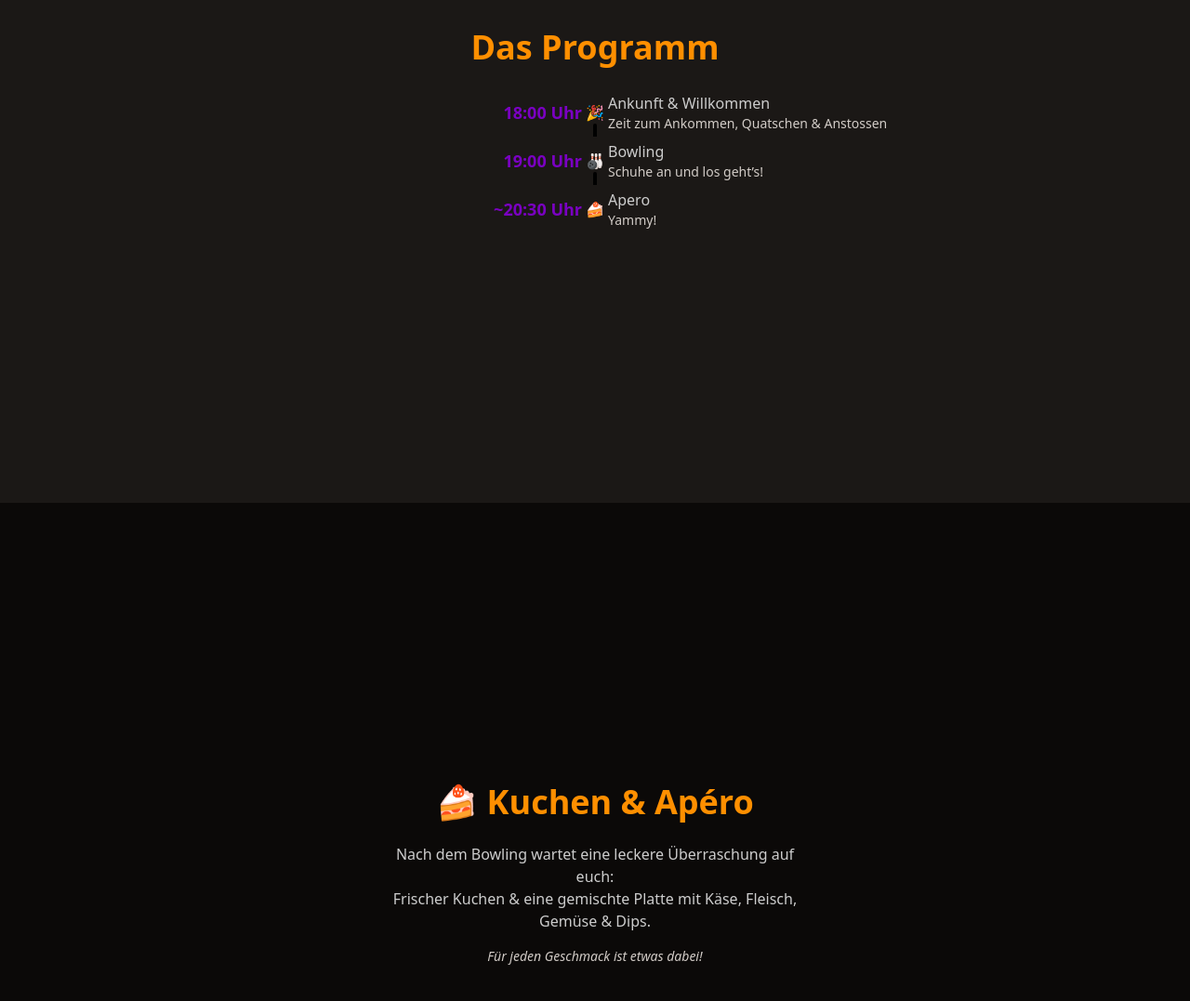
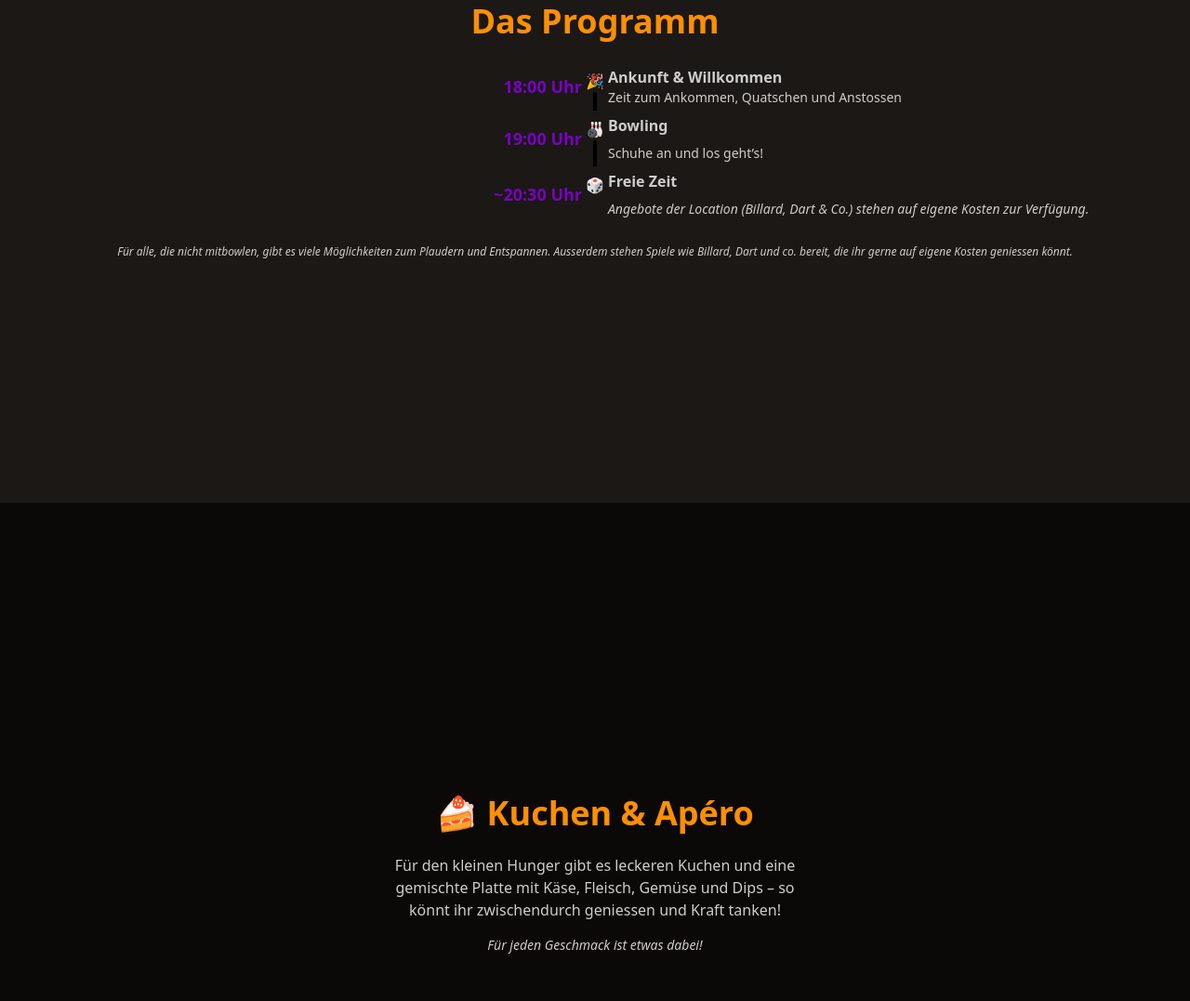
Before and after one commit to Lexikus/joelle-30-birthday, an Astro site: page / in a window 1280 px wide. Shown: the part 2659-3736 px from the top of the page at 93% size. Built offline with nearby package versions, Linux system fonts and the light colour scheme; Astro itself is replaced by a stand-in of ours.

Commit message:
chore: info

```diff
--- a/src/pages/index.astro
+++ b/src/pages/index.astro
@@ -80,7 +80,7 @@ import Layout from "../layouts/Layout.astro";
 					>(alles bis CHF 20)</span
 				>.
 			</p>
-			<p class="text-sm text-neutral-content">Prost & viel Spass! 🍻</p>
+			<p class="text-sm text-neutral-content">Prost und viel Spass! 🍻</p>
 		</div>
 	</div>
 
@@ -91,7 +91,7 @@ import Layout from "../layouts/Layout.astro";
 			Das Programm
 		</h2>
 
-		<ul class="timeline timeline-vertical">
+		<ul class="timeline timeline-snap-icon timeline-vertical">
 			<li>
 				<div
 					class="timeline-start text-secondary font-semibold text-lg"
@@ -100,13 +100,14 @@ import Layout from "../layouts/Layout.astro";
 				</div>
 				<div class="timeline-middle">🎉</div>
 				<div class="timeline-end text-base-content">
-					<p>Ankunft & Willkommen</p>
+					<p class="font-bold">Ankunft & Willkommen</p>
 					<p class="text-sm text-neutral-content">
-						Zeit zum Ankommen, Quatschen & Anstossen
+						Zeit zum Ankommen, Quatschen und Anstossen
 					</p>
 				</div>
 				<hr />
 			</li>
+
 			<li>
 				<div
 					class="timeline-start text-secondary font-semibold text-lg"
@@ -114,8 +115,8 @@ import Layout from "../layouts/Layout.astro";
 					19:00 Uhr
 				</div>
 				<div class="timeline-middle">🎳</div>
-				<div class="timeline-end text-base-content">
-					<p>Bowling</p>
+				<div class="timeline-end text-base-content space-y-2">
+					<p class="font-bold">Bowling</p>
 					<p class="text-sm text-neutral-content">
 						Schuhe an und los geht’s!
 					</p>
@@ -129,13 +130,22 @@ import Layout from "../layouts/Layout.astro";
 				>
 					~20:30 Uhr
 				</div>
-				<div class="timeline-middle">🍰</div>
-				<div class="timeline-end text-base-content">
-					<p>Apero</p>
-					<p class="text-sm text-neutral-content">Yammy!</p>
+				<div class="timeline-middle">🎲</div>
+				<div class="timeline-end text-base-content space-y-2">
+					<p class="font-bold">Freie Zeit</p>
+					<p class="text-sm text-neutral-content italic">
+						Angebote der Location (Billard, Dart & Co.) stehen auf
+						eigene Kosten zur Verfügung.
+					</p>
 				</div>
 			</li>
 		</ul>
+
+		<p class="text-xs text-neutral-content italic text-center">
+			Für alle, die nicht mitbowlen, gibt es viele Möglichkeiten zum
+			Plaudern und Entspannen. Ausserdem stehen Spiele wie Billard, Dart
+			und co. bereit, die ihr gerne auf eigene Kosten geniessen könnt.
+		</p>
 	</div>
 
 	<div
@@ -147,10 +157,9 @@ import Layout from "../layouts/Layout.astro";
 
 		<div class="max-w-md text-center text-base-content space-y-4">
 			<p>
-				Nach dem Bowling wartet eine leckere Überraschung auf euch:
-				<br />
-				Frischer Kuchen & eine gemischte Platte mit Käse, Fleisch, Gemüse
-				& Dips.
+				Für den kleinen Hunger gibt es leckeren Kuchen und eine
+				gemischte Platte mit Käse, Fleisch, Gemüse und Dips – so könnt
+				ihr zwischendurch geniessen und Kraft tanken!
 			</p>
 			<p class="text-sm text-neutral-content italic">
 				Für jeden Geschmack ist etwas dabei!
```
